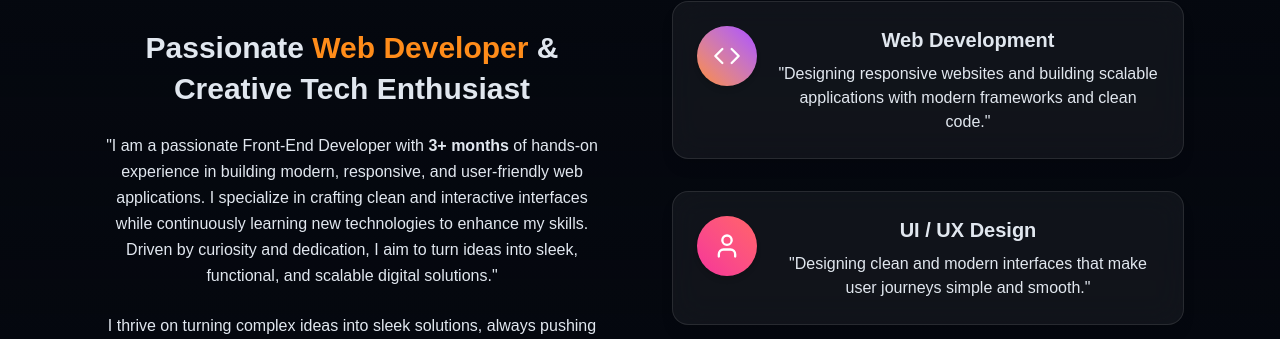
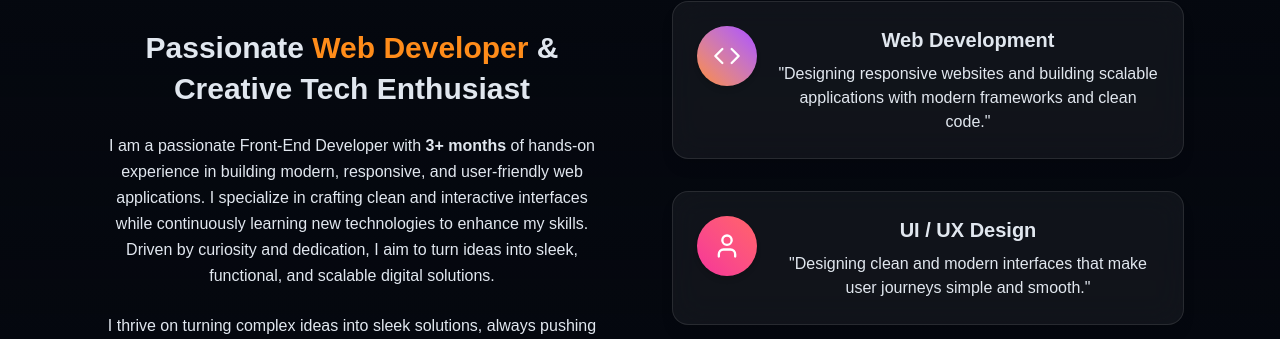
Before and after one commit to Ateebamir/web-developer-portfolio, a React (Vite) app: page / in a window 1280 px wide. Shown: the part 1027-1366 px from the top of the page. Built offline with nearby package versions, Linux system fonts and the light colour scheme; the HTML template or start-up script is replaced by a standard one.

Commit message:
Update AboutSection.jsx

```diff
--- a/src/components/AboutSection.jsx
+++ b/src/components/AboutSection.jsx
@@ -43,13 +43,13 @@ export const AboutSection = () => {
             </h3>
 
             <p className="text-muted-foreground leading-relaxed">
-              "I am a passionate Front-End Developer with{" "}
+              I am a passionate Front-End Developer with{" "}
               <strong className="text-foreground">3+ months</strong> of hands-on
               experience in building modern, responsive, and user-friendly web
               applications. I specialize in crafting clean and interactive
               interfaces while continuously learning new technologies to enhance
               my skills. Driven by curiosity and dedication, I aim to turn ideas
-              into sleek, functional, and scalable digital solutions."
+              into sleek, functional, and scalable digital solutions.
             </p>
 
             <p className="text-muted-foreground leading-relaxed">
```
